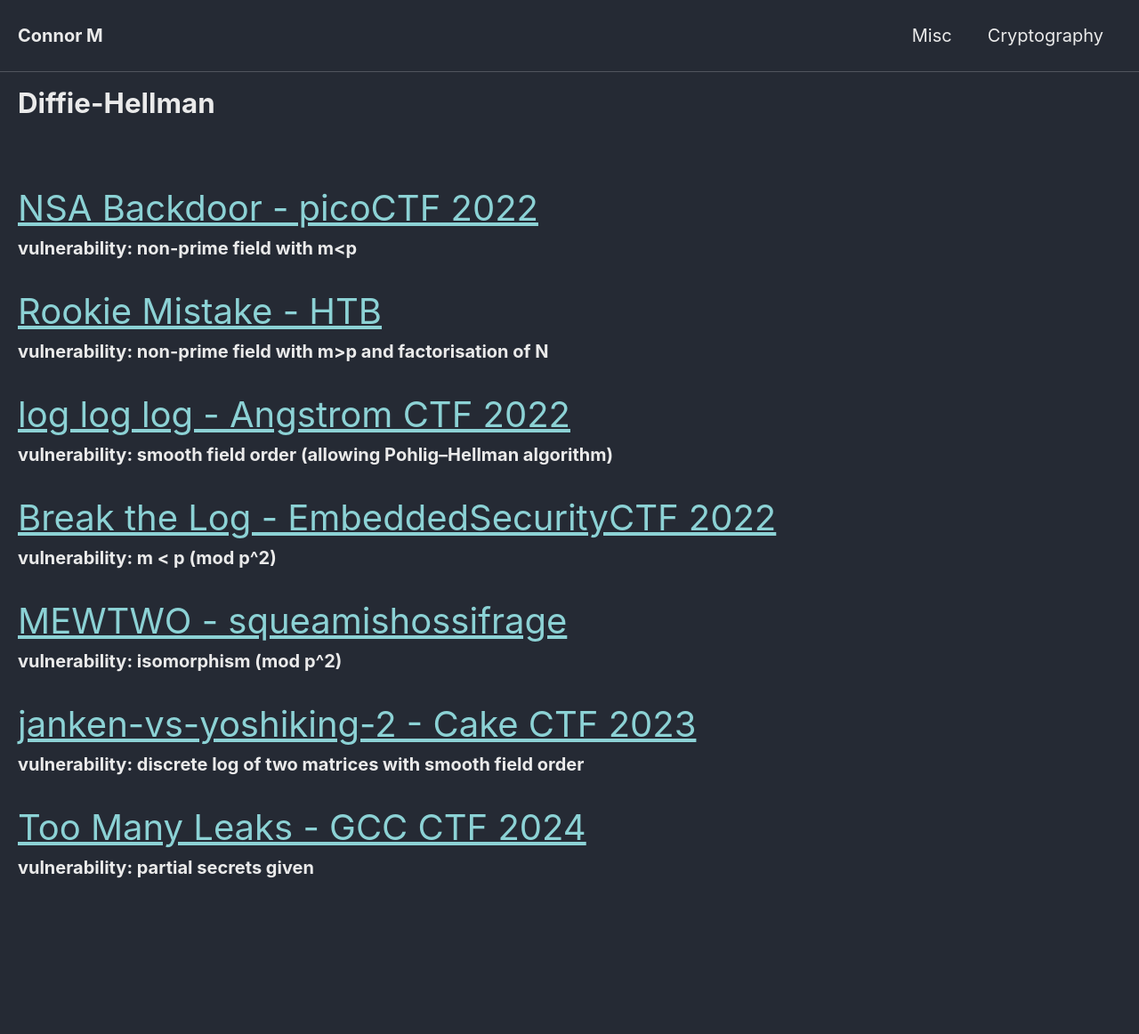
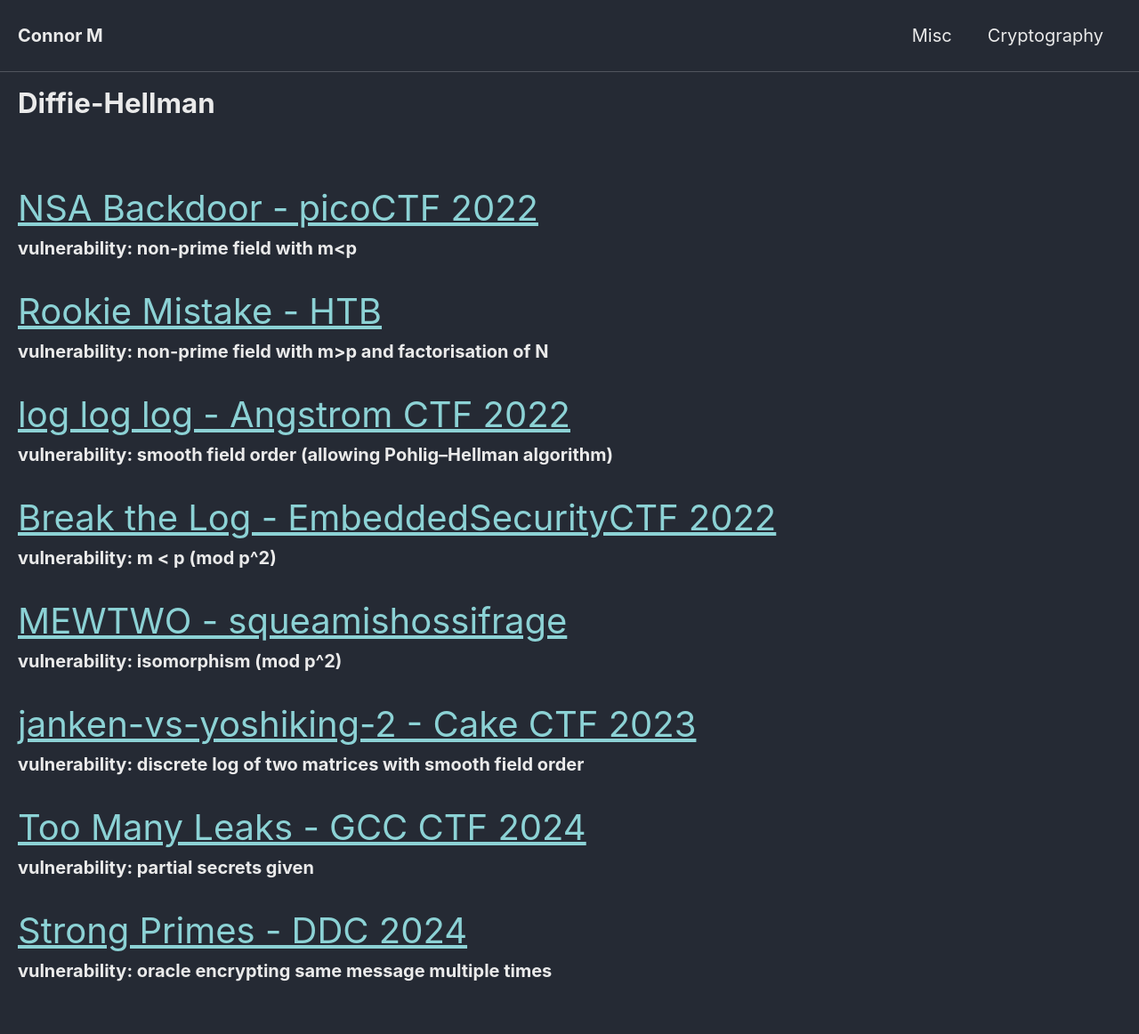
Before and after one commit to Connor-McCartney/Connor-McCartney.github.io, a Jekyll site: the page built from _pages/cryptography/diffie-hellman/diffie-hellman.md, in a window 1280 px wide. Shown: the whole page at 89% size. Built offline with Jekyll 4.4.1, drawn with Linux system fonts in a browser that asks for light colours; cached includes are drawn as plain includes; before the commit the page ends 1046 px from its top, so only the background shows below that.

Commit message:
Update diffie-hellman.md

```diff
--- a/_pages/cryptography/diffie-hellman/diffie-hellman.md
+++ b/_pages/cryptography/diffie-hellman/diffie-hellman.md
@@ -32,3 +32,7 @@ __vulnerability: discrete log of two matrices with smooth field order__
 
 <span style="font-size:2em;">   [Too Many Leaks - GCC CTF 2024](/cryptography/diffie-hellman/Too-Many-Leaks-GCC-CTF-2024)       </span> <br>
 __vulnerability: partial secrets given__
+
+
+<span style="font-size:2em;">   [Strong Primes - DDC 2024](/cryptography/diffie-hellman/Strong-Primes-DDC2024)       </span> <br>
+__vulnerability: oracle encrypting same message multiple times__
```
